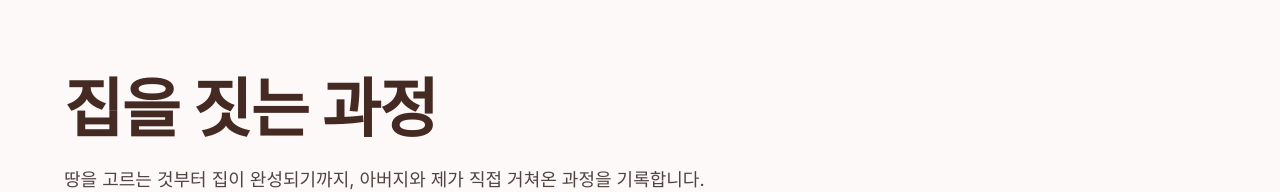
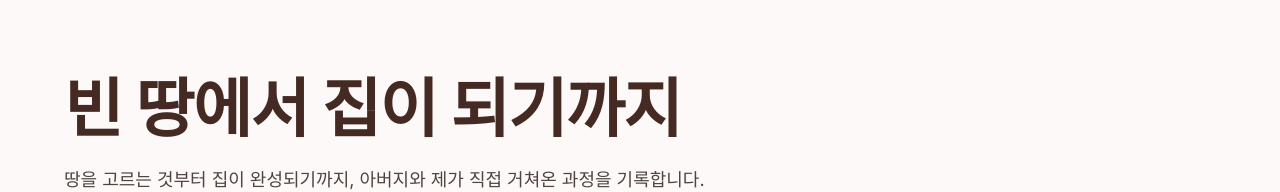
Before and after one commit to wklover777-ui/house-blog, a Next.js app: page /process in a window 1280 px wide. Shown: the part 122-314 px from the top of the page. Built offline with nearby package versions, Linux system fonts and the light colour scheme; a web font is replaced by a local one.

Commit message:
content: update PROCESS page title to 빈 땅에서 집이 되기까지

```diff
--- a/src/app/process/page.tsx
+++ b/src/app/process/page.tsx
@@ -6,7 +6,7 @@ export default function Process() {
       {/* Hero Section */}
       <section className="max-w-container-max mx-auto px-margin-mobile md:px-margin-desktop mb-section-gap text-center md:text-left">
         <h1 className="font-display-lg-mobile text-display-lg-mobile md:font-display-lg md:text-display-lg text-primary mb-6 text-balance">
-          집을 짓는 과정
+          빈 땅에서 집이 되기까지
         </h1>
         <p className="font-body-lg text-body-lg text-on-surface-variant max-w-2xl text-balance">
           땅을 고르는 것부터 집이 완성되기까지, 아버지와 제가 직접 거쳐온 과정을 기록합니다.
```
